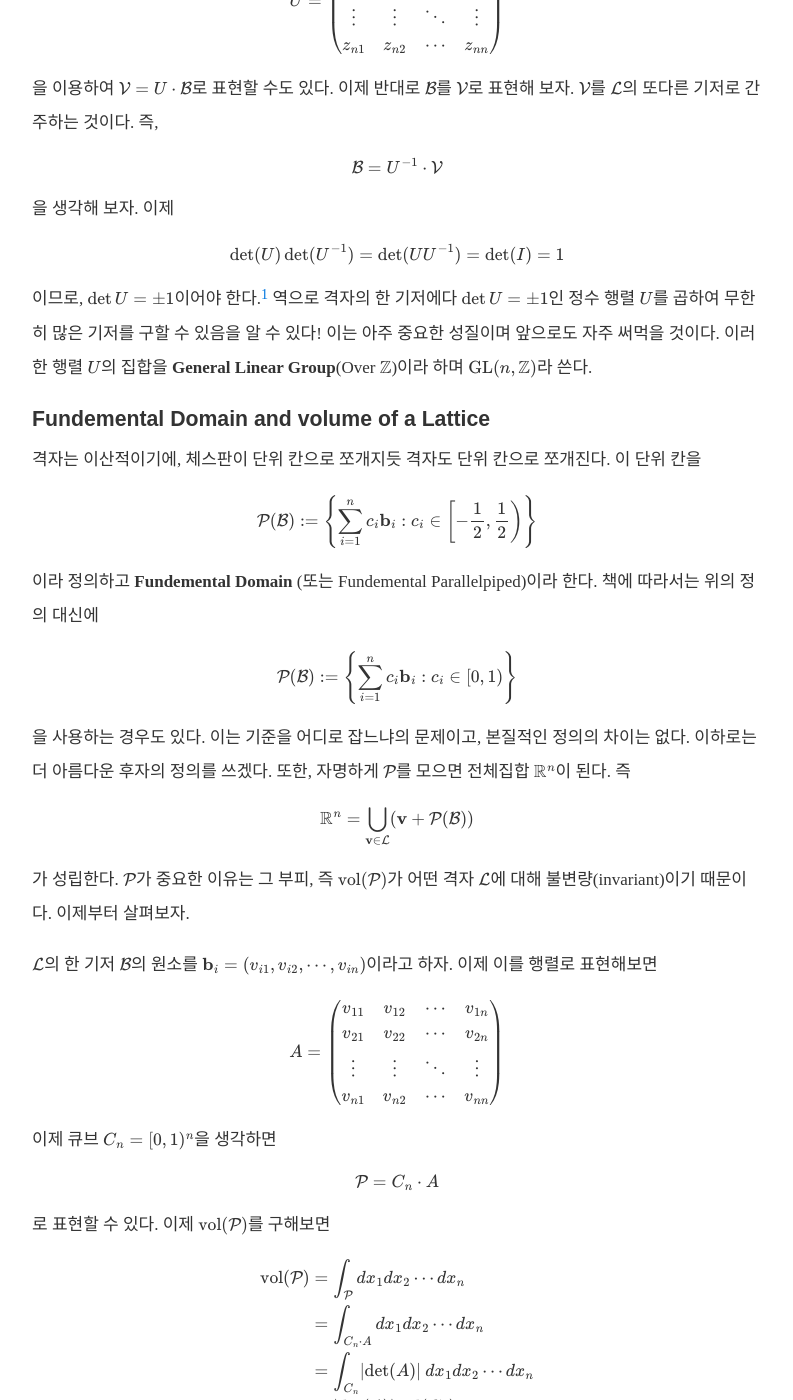
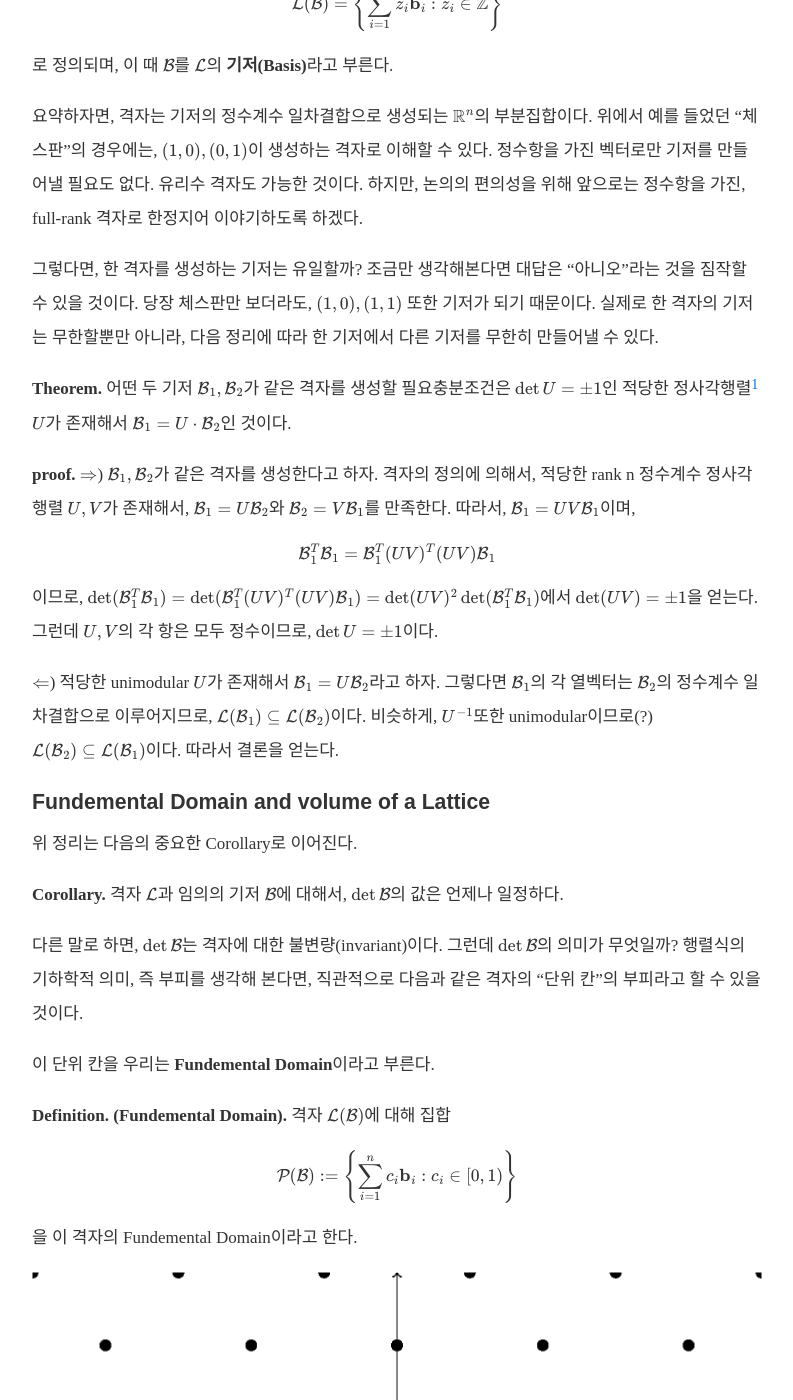
Before and after one commit to sp301415/sp301415.github.io, a Jekyll site: the page built from _posts/2018-02-04-introduction-to-lattice-cryptography.md, in a window 1280 px wide and 1400 px high, scrolled down 1328 px. Shown: the whole window, without its empty margins (243-1036 px from the left). Built offline with Jekyll 4.4.1, drawn with Linux system fonts in a browser that asks for light colours; nearby versions of some CDN libraries; our own code applies the rules of GitHub Pages for plain Markdown files; comment, search, counter and statistics services are not loaded; some of the changed text lies outside the part shown.

Commit message:
파일 정리, URL 변경, 글 작성

```diff
--- a/Gemfile
+++ b/Gemfile
@@ -7,3 +7,5 @@ source 'https://rubygems.org'
 gem 'github-pages', group: :jekyll_plugins
 
 gem "jekyll", "~> 3.9"
+
+gem "webrick", "~> 1.7"
--- a/_config.yml
+++ b/_config.yml
@@ -120,7 +120,7 @@ text:
 markdown:                 kramdown
 redcarpet:
   extensions:             ['smart', 'tables', 'with_toc_data']
-permalink:                pretty
+permalink:                /:categories/:title/
 paginate:                 4
 sass:
   style:                  compressed
--- a/_includes/head.html
+++ b/_includes/head.html
@@ -91,26 +91,40 @@
   <meta property="og:title" content="{% if page.title %}{{ page.title | xml_escape }}{% else %}{{ site.title | xml_escape }}{% endif %}">
   <meta property="og:description" content="{% if page.summary %}{{ page.summary | xml_escape }}{% else %}{{ site.description | xml_escape }}{% endif %}">
   <meta property="og:url" content="{{ site.url }}{{ page.url }}">
-  <meta property="og:site_name" content="{{ site.title | xml_escape }}"> {% if site.post_preview_image %}
-  <meta property="og:image" content="{{ site.url }}/images/profile-1024.png"> {% endif %}
+  <meta property="og:site_name" content="{{ site.title | xml_escape }}">
+  {% if site.post_preview_image %}
+  {% if page.image %}
+  <meta property="og:image" content="{{ site.url }}/images/{{ page.image }}">
+  {% else %}
+  <meta property="og:image" content="{{ site.url }}/images/profile-1024.png">
+  {% endif %}
+  {% endif %}
 
   <!-- Twitter Card -->
-  <meta name="twitter:card" content="summary" /> {% if site.twitter_username %}
+  <meta name="twitter:card" content="summary" />
+  {% if site.twitter_username %}
   <meta name="twitter:site" content="@{{ site.twitter_username }}" />
-  <meta name="twitter:creator" content="@{{ site.twitter_username }}" /> {% endif %}
+  <meta name="twitter:creator" content="@{{ site.twitter_username }}" />
+  {% endif %}
   <meta name="twitter:title" content="{% if page.title %}{{ page.title }}{% else %}{{ site.title }}{% endif %}" />
   <meta name="twitter:description" content="{% if page.summary %}{{ page.summary }}{% else %}{{ site.description }}{% endif %}" />
-  <meta name="twitter:url" content="{{ site.url }}{{ page.url }}" /> {% if site.post_preview_image %}
-  <meta name="twitter:image" content="{{ site.url }}/images/profile-1024.png" /> {% endif %}
+  <meta name="twitter:url" content="{{ site.url }}{{ page.url }}" />
+  {% if site.post_preview_image %}
+  {% if page.image %}
+  <meta property="twitter:image" content="{{ site.url }}/images/{{ page.image }}">
+  {% else %}
+  <meta property="twitter:image" content="{{ site.url }}/images/profile-1024.png">
+  {% endif %}
+  {% endif %}
 
   <!-- Icons -->
-  <link rel="apple-touch-icon" sizes="180x180" href="/apple-touch-icon.png">
-  <link rel="icon" type="image/png" sizes="32x32" href="/favicon-32x32.png">
-  <link rel="icon" type="image/png" sizes="16x16" href="/favicon-16x16.png">
-  <link rel="manifest" href="/manifest.json">
-  <link rel="mask-icon" href="/safari-pinned-tab.svg" color="#0076df">
+  <link rel="apple-touch-icon" sizes="180x180" href="/favicon/apple-touch-icon.png">
+  <link rel="icon" type="image/png" sizes="32x32" href="/favicon/favicon-32x32.png">
+  <link rel="icon" type="image/png" sizes="16x16" href="/favicon/favicon-16x16.png">
+  <link rel="manifest" href="/favicon/manifest.json">
+  <link rel="mask-icon" href="/favicon/safari-pinned-tab.svg" color="#0076df">
   <meta name="msapplication-TileColor" content="#0076df">
-  <meta name="msapplication-TileImage" content="/mstile-144x144.png">
+  <meta name="msapplication-TileImage" content="/favicon/mstile-144x144.png">
   <meta name="theme-color" content="#ffffff">
   {% if site.google_analytics %}
   <script type="text/javascript">
--- a/_posts/2018-02-04-introduction-to-lattice-cryptography.md
+++ b/_posts/2018-02-04-introduction-to-lattice-cryptography.md
@@ -11,147 +12,72 @@ summary: 최근 Post-Quantam Cryptography에서 각광받는 격자 암호에
 
 ### Lattice and Basis
 
-추상적으로, $\mathbb{R}^n$의 이산적 덧셈부분군(discrete additive subgroup) $\mathcal{L}$을 **격자**(Lattice)라고 한다. *덧셈부분군*이라는 것은 $\mathcal{L}$이 $\mathbb{R}^n$의 부분군(subgroup)이며 덧셈에 대해 닫혀있다는 것을 뜻한다. *이산적*이라는 것은 모든 $\mathbf{v} \in \mathcal{L}$에 대하여 적당한 양수 $\varepsilon > 0$이 존재하여
+눈을 감고 격자를 떠올려 보자. 보통이라면 체스판처럼 생긴 무언가를 떠올릴 것이다. 체스판의 각 점들은 일정한 간격으로 떨어진 채 평면을 가득 채운다. 이처럼, 일정한 규칙성을 가지고 $\mathbb R^n$에 놓인 점들을 **격자(Lattice)**라고 부른다.
 
-$$
-\mathcal{L} \cap \{ \mathbf{w} \in \mathbb{R}^n : \lVert \mathbf{v} - \mathbf{w} \rVert < \varepsilon \} = \{ \mathbf{v} \}
-$$
+![Lattice](/images/introduction-to-lattice-cryptography/lattice.png)
 
-가 성립함을 뜻한다.
-단번에 이 말을 이해하기엔 쉽지 않으니 차근차근 논리를 전개시켜 나가자.
+선형대수학을 조금 배운 독자라면 기저(Basis)에 대해서 들어보았을 것이다. 격자에서의 규칙성 또한 결국 기저에 의해 결정된다. 정의를 조금 더 구체화시켜보자.
 
-직관적으로, 일차독립인 벡터 $\mathcal{B}=(\mathbf{b}_1, \mathbf{b}_2, \cdots, \mathbf{b}_n) \in \mathbb{R}^n$에 대해
+**Definition. (Lattice).** 일차독립인 벡터 $\mathcal{B} = \{\mathbf b_1, \mathbf b_2, \cdots, \mathbf b_n\} \in \mathbb R^n$에 대해, 격자 $\mathcal L$ (기저를 강조하고 싶을 때는 $\mathcal L (\mathcal B)$)은
 
-$$
-\mathcal{L} = \mathcal{B} \cdot \mathbb{Z}^n =\left\{ \sum_{i=1}^n z_i \mathbf{b}_i : z_i \in \mathbb{Z} \right\}
-$$
+$$\mathcal{L}(\mathcal B)  =\left\{ \sum_{i=1}^n z_i \mathbf{b}_i : z_i \in \mathbb{Z} \right\}$$
 
-인 공간 $\mathcal{L}$을 $\mathbb{R}^n$의 격자라 하고, $\mathcal{L}$을 생성하는 집합 $\mathcal{B}$를 $\mathcal{L}$의 **기저**(Basis)라 한다. 이 정의는 처음의 정의와 동치이다. 이를 증명하기 전에 먼저 격자의 기본적인 성질을 살펴보도록 하자.
+로 정의되며, 이 때 $\mathcal B$를 $\mathcal L$의 **기저(Basis)**라고 부른다.
 
-다시 $\mathcal{L}$ 위의 벡터집합 $\mathcal{V} = (\mathbf{v}_1, \mathbf{v}_2, \cdots, \mathbf{v}_n)$를 생각하자. 기저는 $\mathcal{L}$을 생성하므로 $\mathcal{V}$를 $\mathcal{B}$의 (정수 계수) 일차결합으로 나타낼 수 있다.
+요약하자면, 격자는 기저의 정수계수 일차결합으로 생성되는 $\mathbb R^n$의 부분집합이다. 위에서 예를 들었던 "체스판"의 경우에는, $\{(1, 0), (0, 1)\}$이 생성하는 격자로 이해할 수 있다. 정수항을 가진 벡터로만 기저를 만들어낼 필요도 없다. 유리수 격자도 가능한 것이다. 하지만, 논의의 편의성을 위해 앞으로는 정수항을 가진, full-rank 격자로 한정지어 이야기하도록 하겠다.
 
-$$
-\begin{gather}
-\mathbf{v_1} = z_{11}\mathbf{b}_1 + z_{12}\mathbf{b}_2 + \cdots + z_{1n}\mathbf{b}_n\\
-\mathbf{v_2} = z_{21}\mathbf{b}_1 + z_{22}\mathbf{b}_2 + \cdots +  z_{2n}\mathbf{b}_n\\
-\vdots&  \\
-\mathbf{v_n} = z_{n1}\mathbf{b}_1 + z_{n2}\mathbf{b}_2 + \cdots + z_{nn}\mathbf{b}_n\\
-\end{gather}
-$$
+그렇다면, 한 격자를 생성하는 기저는 유일할까? 조금만 생각해본다면 대답은 "아니오"라는 것을 짐작할 수 있을 것이다. 당장 체스판만 보더라도, $\{(1, 0), (1, 1)\}$ 또한 기저가 되기 때문이다. 실제로 한 격자의 기저는 무한할뿐만 아니라, 다음 정리에 따라 한 기저에서 다른 기저를 무한히 만들어낼 수 있다.
 
-이는 행렬
+**Theorem.** 어떤 두 기저 $\mathcal B_1, \mathcal B_2$가 같은 격자를 생성할 필요충분조건은 $\det U = \pm 1$인 적당한 정사각행렬[^1] $U$가 존재해서 $\mathcal B_1 = U \cdot \mathcal B_2$인 것이다.
 
-$$
-U =
-\begin{pmatrix}
-z_{11} & z_{12} & \cdots & z_{1n} \\
-z_{21} & z_{22} & \cdots & z_{2n} \\
-\vdots & \vdots & \ddots & \vdots \\
-z_{n1} & z_{n2} & \cdots & z_{nn} \\
-\end{pmatrix}
-$$
+**proof.** $\Rightarrow$)  $\mathcal B_1, \mathcal B_2$가 같은 격자를 생성한다고 하자. 격자의 정의에 의해서, 적당한 rank n 정수계수 정사각행렬 $U, V$가 존재해서, $\mathcal B_1 = U\mathcal B_2$와 $\mathcal B_2 = V\mathcal B_1$를 만족한다. 따라서, $\mathcal B_1 = UV\mathcal B_1$이며,
 
-을 이용하여 $\mathcal{V} = U \cdot \mathcal{B}$로 표현할 수도 있다. 이제 반대로 $\mathcal{B}$를 $\mathcal{V}$로 표현해 보자. $\mathcal{V}$를 $\mathcal{L}$의 또다른 기저로 간주하는 것이다. 즉,
+$$\mathcal B_1^T \mathcal B_1 = \mathcal B_1^T (UV)^T(UV)\mathcal B_1$$
 
-$$
-\mathcal{B} = U^{-1} \cdot \mathcal{V}
-$$
+이므로, $\det(\mathcal B_1^T \mathcal B_1) = \det(\mathcal B_1^T (UV)^T(UV)\mathcal B_1) = \det(UV)^2\det(\mathcal B_1^T \mathcal B_1)$에서 $\det(UV) = \pm 1$을 얻는다. 그런데 $U, V$의 각 항은 모두 정수이므로, $\det U = \pm 1$이다.
 
-을 생각해 보자. 이제
-
-$$
-\det(U)\det(U^{-1}) = \det({UU^{-1}}) = \det(I)=1
-$$
-
-이므로, $\det{U} = \pm 1$이어야 한다.[^1] 역으로 격자의 한 기저에다 $\det{U} = \pm 1$인 정수 행렬 $U$를 곱하여 무한히 많은 기저를 구할 수 있음을 알 수 있다! 이는 아주 중요한 성질이며 앞으로도 자주 써먹을 것이다.
-이러한 행렬 $U$의 집합을 **General Linear Group**(Over $\mathbb{Z}$)이라 하며 $\operatorname{GL}(n, \mathbb{Z})$라 쓴다.
+$\Leftarrow$) 적당한 unimodular $U$가 존재해서 $\mathcal B_1 = U\mathcal B_2$라고 하자. 그렇다면 $\mathcal B_1$의 각 열벡터는 $\mathcal B_2$의 정수계수 일차결합으로 이루어지므로, $\mathcal L (\mathcal B_1) \subseteq \mathcal L (\mathcal B_2)$이다. 비슷하게, $U^{-1}$또한 unimodular이므로(?) $\mathcal L (\mathcal B_2) \subseteq \mathcal L (\mathcal B_1)$이다. 따라서 결론을 얻는다.
 
 ### Fundemental Domain and volume of a Lattice
 
-격자는 이산적이기에, 체스판이 단위 칸으로 쪼개지듯 격자도 단위 칸으로 쪼개진다. 이 단위 칸을
+위 정리는 다음의 중요한 Corollary로 이어진다.
 
-$$
-\mathcal{P}(\mathcal{B}) := \left\{ \sum_{i=1}^n c_i\mathbf{b}_i : c_i \in \left[ -\frac{1}{2}, \frac{1}{2} \right)\right\}
-$$
+**Corollary.** 격자 $\mathcal L$과 임의의 기저 $\mathcal B$에 대해서, $\det \mathcal B$의 값은 언제나 일정하다.
 
-이라 정의하고 **Fundemental Domain** (또는 Fundemental Parallelpiped)이라 한다. 책에 따라서는 위의 정의 대신에
+다른 말로 하면, $\det \mathcal B$는 격자에 대한 불변량(invariant)이다. 그런데 $\det \mathcal B$의 의미가 무엇일까? 행렬식의 기하학적 의미, 즉 부피를 생각해 본다면, 직관적으로 다음과 같은 격자의 "단위 칸"의 부피라고 할 수 있을 것이다.
 
-$$
-\mathcal{P}(\mathcal{B}) := \left\{ \sum_{i=1}^n c_i\mathbf{b}_i : c_i \in \left[ 0, 1 \right)\right\}
-$$
+이 단위 칸을 우리는 **Fundemental Domain**이라고 부른다.
 
-을 사용하는 경우도 있다. 이는 기준을 어디로 잡느냐의 문제이고, 본질적인 정의의 차이는 없다. 이하로는 더 아름다운 후자의 정의를 쓰겠다.
- 또한, 자명하게 $\mathcal{P}$를 모으면 전체집합 $\mathbb{R}^n$이 된다. 즉
+**Definition. (Fundemental Domain).** 격자 $\mathcal L(\mathcal B)$에 대해 집합
 
-$$
-\mathbb{R}^n = \bigcup_{\mathbf{v} \in \mathcal{L}} (\mathbf{v}+\mathcal{P}(\mathcal{B}))
-$$
+$$\mathcal{P}(\mathcal{B}) := \left\{ \sum_{i=1}^n c_i\mathbf{b}_i : c_i \in \left[ 0, 1 \right)\right\}$$
 
-가 성립한다. $\mathcal{P}$가 중요한 이유는 그 부피, 즉 $\operatorname{vol}(\mathcal{P})$가 어떤 격자 $\mathcal{L}$에 대해 불변량(invariant)이기 때문이다. 이제부터 살펴보자.
+을 이 격자의 Fundemental Domain이라고 한다.
 
-$\mathcal{L}$의 한 기저 $\mathcal{B}$의 원소를 $\mathbf{b}_i = (v\_{i1}, v\_{i2}, \cdots, v\_{in})$이라고 하자. 이제 이를 행렬로 표현해보면
+![Fundemental Domain](/images/introduction-to-lattice-cryptography/fundemental-domain.png)
 
-$$
-A =
-\begin{pmatrix}
-v_{11} & v_{12} & \cdots & v_{1n} \\
-v_{21} & v_{22} & \cdots & v_{2n} \\
-\vdots & \vdots & \ddots & \vdots \\
-v_{n1} & v_{n2} & \cdots & v_{nn} \\
-\end{pmatrix}
-$$
+**Remark.** Fundemental Domain을 모으면 $\mathbb R^n$을 구성할 수 있다. 즉,
 
-이제 큐브 $C_n = [0, 1)^n$을 생각하면
+$$\mathbb R^n = \bigcup_{\mathbf v \in \mathcal L} (\mathbf v + \mathcal P)$$
 
-$$
-\mathcal{P} = C_n \cdot A
-$$
+이제 다음을 얻는다.
 
-로 표현할 수 있다. 이제 $\operatorname{vol}(\mathcal{P})$를 구해보면
+**Definition. (Volume of a Lattice).**  $\mathcal L(\mathcal B)$에 대해
 
-$$
-\begin{align}
-\operatorname{vol}(\mathcal{P}) &= \int_\mathcal{P} dx_1 dx_2 \cdots dx_n \\
-&= \int_{C_n \cdot A} dx_1 dx_2 \cdots dx_n \\
-&= \int_{C_n} \lvert \det(A) \rvert \ dx_1 dx_2 \cdots dx_n \\
-&= \lvert \det(A) \rvert \operatorname{vol}(C_n) \\
-&= \lvert \det(A) \rvert
-\end{align}
-$$
+$$\operatorname{vol}(\mathcal L) = \operatorname{vol}(\mathcal P(\mathcal B)) = \det \mathcal B$$
 
-그런데 서로 다른 두 기저는 행렬식이 $\pm 1$인 행렬을 곱해서 얻어낼 수 있으므로, 결국 어떤 $\mathcal{L}$에 대해 $\lvert \det(A) \rvert$의 값은 일정하다. 즉, $\lvert \det(A) \rvert = \operatorname{vol}(\mathcal{P})$는 $\mathcal{L}$의 불변량이다. 보통 이 값을 격자 $\mathcal{L}$의 **행렬식**(Determinant)라고 하며 $\det(\mathcal{L})$로 표기한다. 즉
-
-$$
-\det(\mathcal{L}) := \operatorname{vol}(\mathcal{P})
-$$
-
-이다.
-
-한편 $\det(\mathcal{L})$의 상한은 아래의 **Hadamard's Inequality**로 구할 수 있다. 격자 $\mathcal{L}$과 그 기저 $\mathcal{B}=(\mathbf{b}_1, \mathbf{b}_2, \cdots, \mathbf{b}_n)$에 대해
-
-$$
-\det(\mathcal{L}) = \operatorname{vol}(\mathcal{P}) \le \lVert \mathbf{b}_1 \rVert \lVert \mathbf{b}_2 \rVert \cdots \lVert \mathbf{b}_n \rVert
-$$
-
-이 때 부등호는 기저 $\mathcal{B}$가 서로 수직이면 성립한다. 반대로 말하면, 위 부등식이 등식에 가까워질수록 기저는 수직에 가까워진다. 이를 이용하여 기저가 수직인 정도를 구할 수 있는데, 이를 **Hadamard Ratio**라고 한다. 자세한 것은 다음 장에서 다룬다.
-
+의 값은 기저의 선택과 무관하다. 이 값을 격자의 부피로 정의한다.
 
 ## Lattice-Based Problems & Algorithms
 
 ### Lattice-Based Problems
 
-격자 암호에 쓰이는 문제에는 **SVP**(Shortest Vector Problem), **CVP**(Closest Vector Problem) 및 그 변종들이 있다. 이들의 공통점은 모두 격자 위의 *짧은 벡터*에 대한 문제라는 점이다.
+격자 암호에 쓰이는 문제에는 **SVP**(Shortest Vector Problem), **CVP**(Closest Vector Problem)가 있다. 이들의 공통점은 모두 격자 위의 *짧은 벡터*에 대한 문제라는 점이다.
 
-* **SVP**(Shortest Vector Problem): 격자 위의 가장 짧은 (0이 아닌) 벡터는 무엇인가?
-* **CVP**(Closest Vector Problem): 주어진 벡터와 가장 가까운 격자 위의 벡터는 무엇인가?
+- **SVP**(Shortest Vector Problem): 격자 위의 가장 짧은 (0이 아닌) 벡터는 무엇인가?
+- **CVP**(Closest Vector Problem): 주어진 벡터와 가장 가까운 격자 위의 벡터는 무엇인가?
 
-이들의 변종 또한 중요하게 다루어진다. 대표적으로 다음의 예가 있다.
-
-* **SBP**(Shortest Basis Problem): 주어진 격자의 가장 작은 기저는 무엇인가?
-* **apprSVP**(Approximate SVP): 주어진 상수 $\gamma$에 대해서 격자 위의 가장 짧은 벡터의 $\gamma$배보다 짧은 격자 위의 벡터는 무엇인가?
-* **apprCVP**(Approximate CVP): **apprSVP**의 **CVP** 버전.
-
-이제 본격적으로 수학적 background를 알아보자.
+이제 이 문제들을 공략해보도록 하자!
 
 ### Introduction to Short Vector on Lattice
 
```
Also changed, not shown: other parts of _posts/2018-02-04-introduction-to-lattice-cryptography.md (+3 -2 lines), _posts/2020-08-26-using-yield-in-godot.md (renamed from _posts/2020-08-26-godot-yield-keyword.md, +1 -1 lines), about.md (+8 -7 lines), favicon/android-chrome-192x192.png (renamed from android-chrome-192x192.png), favicon/android-chrome-512x512.png (renamed from android-chrome-512x512.png), favicon/apple-touch-icon.png (renamed from apple-touch-icon.png), favicon/favicon-16x16.png (renamed from favicon-16x16.png), favicon/favicon-32x32.png (renamed from favicon-32x32.png), favicon/favicon.ico (renamed from favicon.ico), favicon/manifest.json, favicon/mstile-144x144.png (renamed from mstile-144x144.png), favicon/mstile-150x150.png (renamed from mstile-150x150.png), favicon/safari-pinned-tab.svg (renamed from safari-pinned-tab.svg), images/introduction-to-lattice-cryptography/fundemental-domain.png (added), 1 more files, 1 other file.
